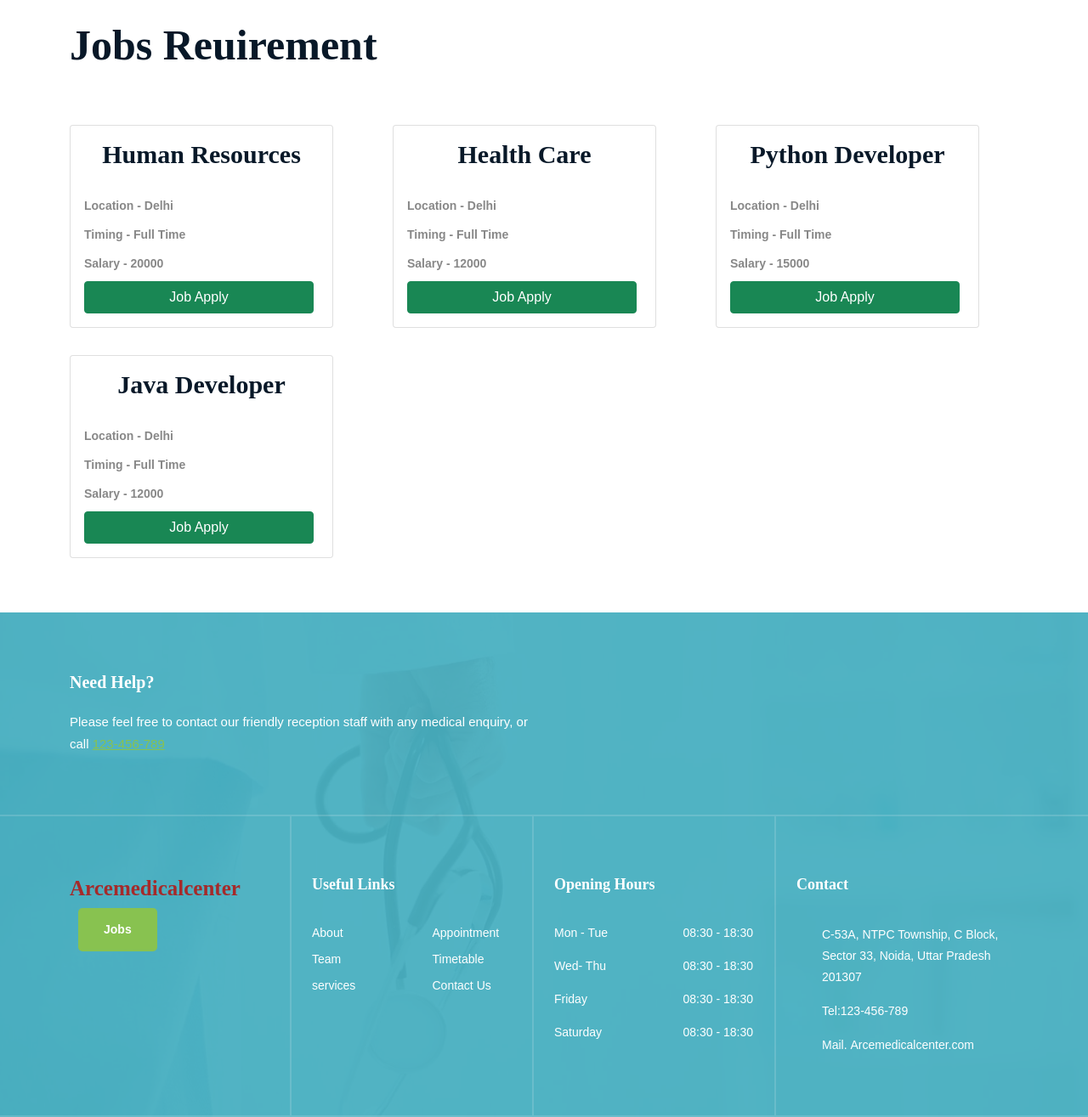
After one commit to chauhanpuja/Arcemedicalcenter, a Django app: page /job in a window 1280 px wide. The commit adds this page. Shown: the part 479-1794 px from the top of the page at 85% size. Run offline with Django 3.2, Linux system fonts and the light colour scheme; data comes from the database, SQL or seed files in the repository; both versions use the stored data as it was after the commit; some libraries are stand-ins or nearby versions; some web fonts are replaced.

Commit message:
changes last

```diff
--- a/medical/admin.py
+++ b/medical/admin.py
@@ -1,5 +1,5 @@
 from django.contrib import admin
-from . models import Contact,Post,Departmentt,Team,Appointment,Carrier
+from . models import Contact,Post,Departmentt,Team,Appointment,Carrier,Job
 # Register your models here.
 
 admin.site.register(Contact)
@@ -8,3 +8,4 @@ admin.site.register(Departmentt)
 admin.site.register(Team)
 admin.site.register(Appointment)
 admin.site.register(Carrier)
+admin.site.register(Job)
--- a/medical/models.py
+++ b/medical/models.py
@@ -72,9 +72,22 @@ class Carrier(models.Model):
 
     address=models.CharField(max_length=200)
     exp=models.IntegerField()
-    resume=models.FileField(upload_to='news',max_length=250,null=True,default=None)
+    resume=models.FileField(upload_to='image',max_length=250,null=True,default=None)
     education=models.CharField(max_length=250)
     skill=models.CharField(max_length=250)
 
     def __str__(self):
         return self.name
+
+
+class Job(models.Model):
+    name=models.CharField(max_length=200)
+    slug=AutoSlugField(populate_from='name',unique=True,null=True,default=None)
+    city=models.CharField(max_length=200)
+    location=models.CharField(max_length=300)
+    timing=models.CharField(max_length=100)
+    salary=models.IntegerField()
+    desc=models.TextField()
+
+    def __str__(self):
+        return self.name
--- a/medical/urls.py
+++ b/medical/urls.py
@@ -15,6 +15,7 @@ urlpatterns = [
     path('doctor_details/<str:slug>',views.doctor_details,name="doctor_details"),
 
     path('login',views.userlogin,name="login"),
+    path('job',views.job,name="job"),
     path('carrier',views.carrier,name="carrier"),
 
     path('handlelogout',views.handlelogout,name="handlelogout"),
--- a/medical/views.py
+++ b/medical/views.py
@@ -4,7 +4,7 @@ from django.shortcuts import render,redirect
 from django.contrib import messages
 from django.contrib.auth.models import User
 from django.contrib.auth import authenticate,login,logout
-from. models import Contact,Post,Departmentt,Team,Appointment,Carrier
+from. models import Contact,Post,Departmentt,Team,Appointment,Carrier,Job
 from django.conf import settings
 from django.core.mail import send_mail
 
@@ -107,6 +107,15 @@ def doctor(request):
     }
     return render(request,'doctor.html',team)
 
+def job(request):
+    jobs=Job.objects.all
+    data={
+        'jobs':jobs
+    }
+
+
+    return render(request,'job.html',data)
+
 def carrier(request):
     department=Departmentt.objects.all()
 
@@ -122,12 +131,14 @@ def carrier(request):
         phone=request.POST.get('phone','')
         address=request.POST.get('address','')
         exp=request.POST.get('exp','')
-        resume=request.POST.get('resume','')
+
+
         education=request.POST.get('education','')
         skill=request.POST.get('skill','')
+        resume=request.FILES['resume']
+        print(resume)
 
-
-        carrier=Carrier(carrier=carrier,name=name,email=email,gender=gender,phone=phone,address=address,exp=exp,resume=resume,education=education,skill=skill)
+        carrier=Carrier(carrier=carrier,name=name,email=email,gender=gender,phone=phone,address=address,exp=exp,education=education,skill=skill,resume=resume)
         carrier.save()
         messages.info(request,"Successfully Submiited")
         return redirect('/')
@@ -277,18 +288,13 @@ def registration(request):
         pass1=request.POST.get('pass1')
         pass2=request.POST.get('pass2')
 
-        # if User.objects.filter(name=name).exists():
-        #     messages.info(request,"name already taken")
-        #     return redirect("signup")
+
 
         if User.objects.filter(email=email).exists():
             messages.info(request,"Email already taken")
             return redirect("registration")
 
 
-        # if len(username)>10:
-        #     messages.error(request,"Username must be under 10 character")
-        #     return redirect("signup")
 
         if not username.isalnum():
             messages.error(request,"Username should only contain letters and numbers")
--- a/templates/base.html
+++ b/templates/base.html
@@ -198,7 +198,7 @@
                             </div>
 
                             <div class="button add-list-button">
-                                <a href="/carrier" class="btn"><b>Career</b></a>
+                                <a href="/job" class="btn"><b>Jobs</b></a>
                             </div>
 
                         </nav>
@@ -266,7 +266,7 @@
                                 </a>
 
                                 <div class="button add-list-button my-2">
-                                    <a href="/carrier" class="btn" ><b>Career</b></a>
+                                    <a href="/job" class="btn" ><b>Jobs</b></a>
                                 </div>
 
                             </div>
--- a/templates/carrier.html
+++ b/templates/carrier.html
@@ -67,6 +67,7 @@
 							<div class="col-lg-6 col-md-6 col-12 p-0">
                                 <div class="appointment-input">
                                     <label for="gender"><i class="lni lni-user"></i></label>
+
                                     <select name="gender" id="gender">
                                         <option value="none" selected disabled>Gender</option>
                                         <option value="Male">Male</option>
@@ -95,9 +96,9 @@
                                     <input type="text" name="exp" id="exp" placeholder="Total Work Experience">
                                 </div>
                             </div>
-							<div class="col-lg-6 col-md-6 col-12 p-0">
+                            <div class="col-lg-6 col-md-6 col-12 p-0">
                                 <div class="appointment-input">
-                                    <label for="resume">Attach Your Resume</label>
+                                    <label for="resume"></label>
                                     <input type="file" name="resume" id="resume" placeholder="Attach Your Resume">
                                 </div>
                             </div>
--- /dev/null
+++ b/templates/job.html
@@ -0,0 +1,66 @@
+{%extends 'base.html' %}
+{%block body%}
+
+
+    <div class="breadcrumbs overlay">
+        <div class="container">
+            <div class="row align-items-center">
+                <div class="col-lg-8 offset-lg-2 col-md-12 col-12">
+                    <div class="breadcrumbs-content">
+                        <h1 class="page-title">Jobs</h1>
+                    </div>
+                    <ul class="breadcrumb-nav">
+                        <li><a href="/">Home</a></li>
+                        <li>Jobs</li>
+                    </ul>
+                </div>
+            </div>
+        </div>
+    </div>
+
+    <div class="job-grid-section content-area-5">
+        <div class="container my-4">
+            <h1 class="">Jobs Reuirement</h1>
+        </div>
+        <div class="container my-5 ">
+
+            <div class="row">
+
+                <div class="col-12">
+
+                    <div class="row">
+                        {%for jobs in jobs%}
+                        <div class="col-lg-4 col-md-6 col-sm-6" >
+                            <div class="row my-3">
+                                <div class="col-sm-6 ">
+                                  <div class="card" style="width: 310px;" >
+                                    <!-- <h2><a href="#">{{jobs.name}}</a></h2> -->
+                                    <div class="card-body" >
+
+                                      <h3 class="card-title" style="text-align: center;">{{jobs.name}}</h3>
+                                      <br>
+                                      <p class="card-title"><b>Location - {{jobs.city}}</b></p>
+                                      <p class="card-title"><b>Timing - {{jobs.timing}}</b></p>
+                                      <p class="card-title"><b>Salary - {{jobs.salary}}</b></p>
+                                      <!-- <p class="card-text">{{jobs.desc|slice:"1:10"}}</p> -->
+                                      <a href="/carrier"> <button class="btn btn-success" style="text-align: center;width:270px" >Job Apply</button></a>
+                                    </div>
+                                  </div>
+                                </div>
+
+                              </div>
+
+
+                        </div>
+
+                        {%endfor%}
+                        <br>
+
+                    </div>
+
+                </div>
+            </div>
+        </div>
+    </div>
+
+    {%endblock%}
```
Also changed, not shown: db.sqlite3, medical/migrations/0010_job.py (added), medical/migrations/0011_alter_carrier_resume.py (added).
